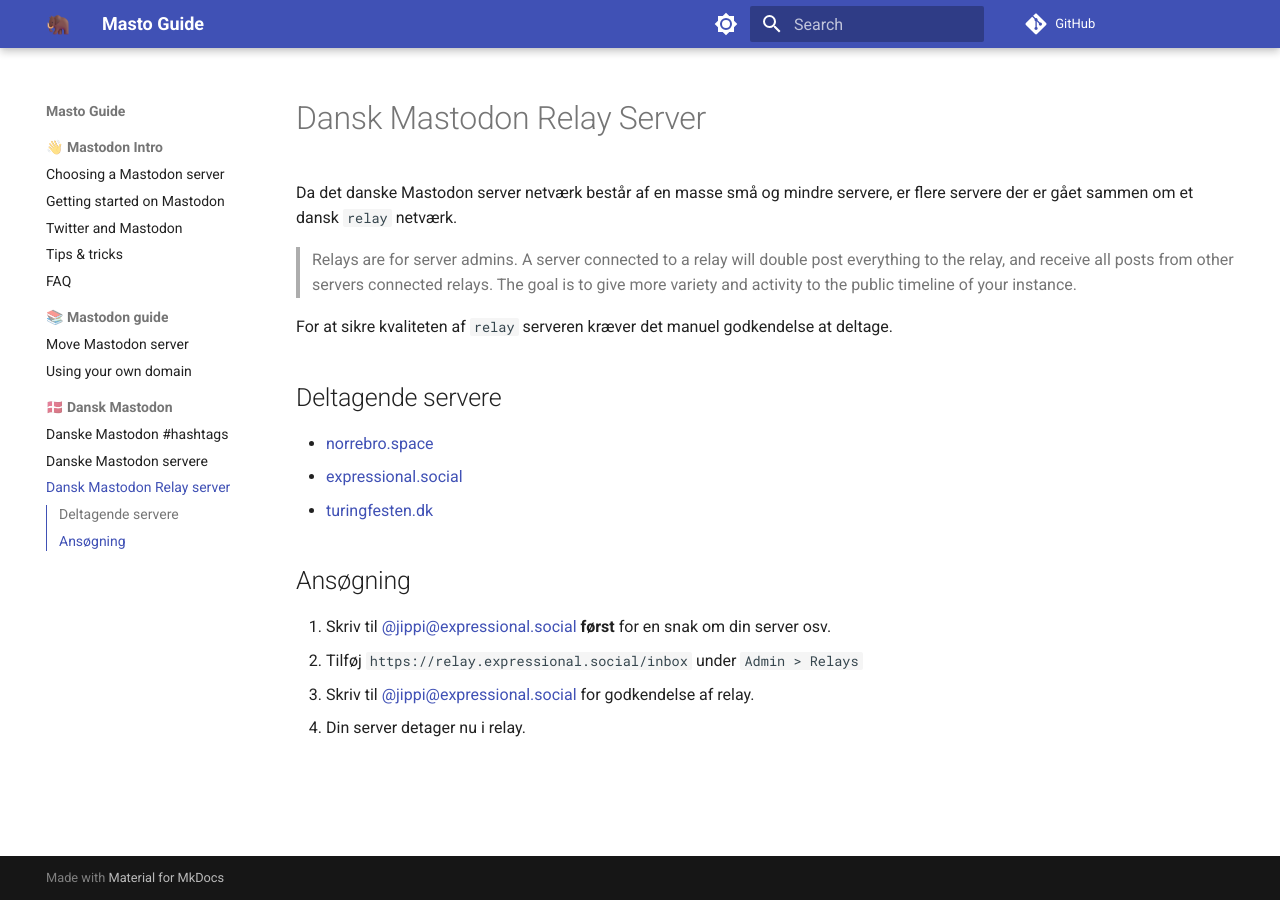
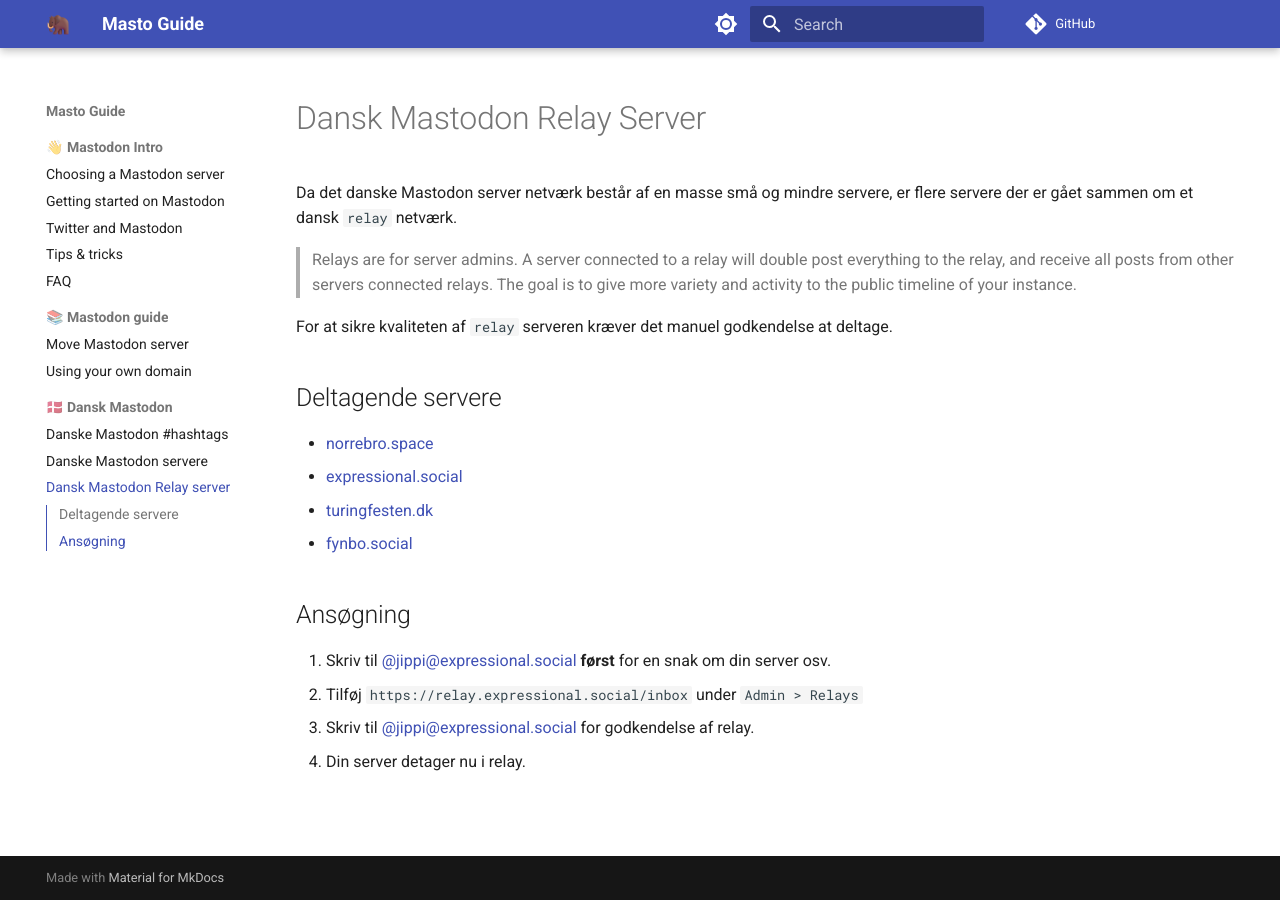
Before and after one commit to jippi/masto-guide, an MkDocs documentation site: the page built from docs/dk/relay.md, in a window 1280 px wide. Built offline with MkDocs 1.6.1 and Material for MkDocs 9.7.7, drawn with Linux system fonts in a browser that asks for light colours; comment, search, counter and statistics services are not loaded.

Commit message:
add fynbo.social to relay
Signed-off-by: Christian Winther <jippignu@gmail.com>

```diff
--- a/docs/dk/relay.md
+++ b/docs/dk/relay.md
@@ -11,6 +11,7 @@ For at sikre kvaliteten af `relay` serveren kræver det manuel godkendelse at de
 - [norrebro.space](https://norrebro.space){target=_blank}
 - [expressional.social](https://expressional.social){target=_blank}
 - [turingfesten.dk](https://turingfesten.dk){target=_blank}
+- [fynbo.social](https://fynbo.social){target=_blank}
 
 ## Ansøgning
 
```
